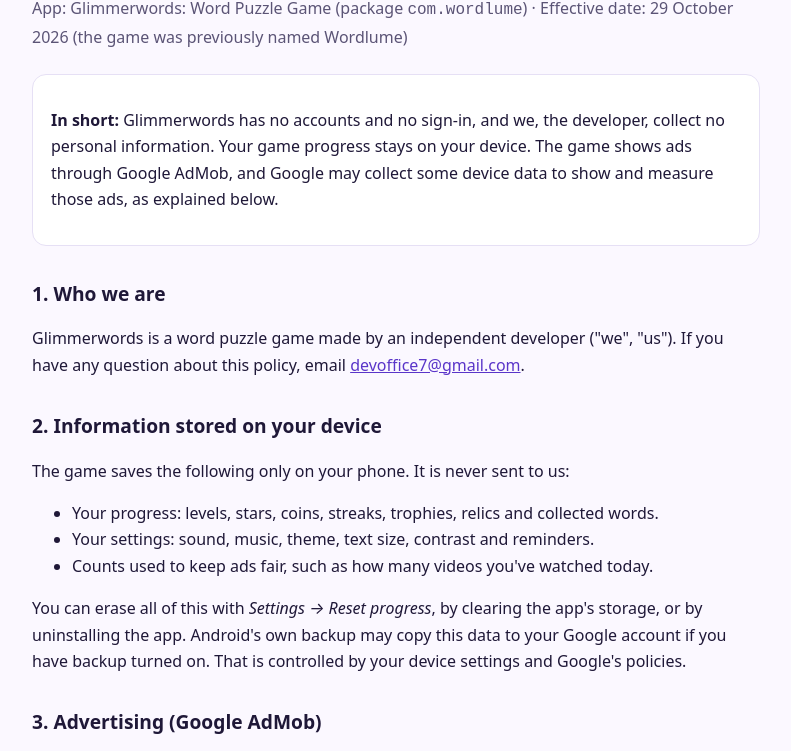
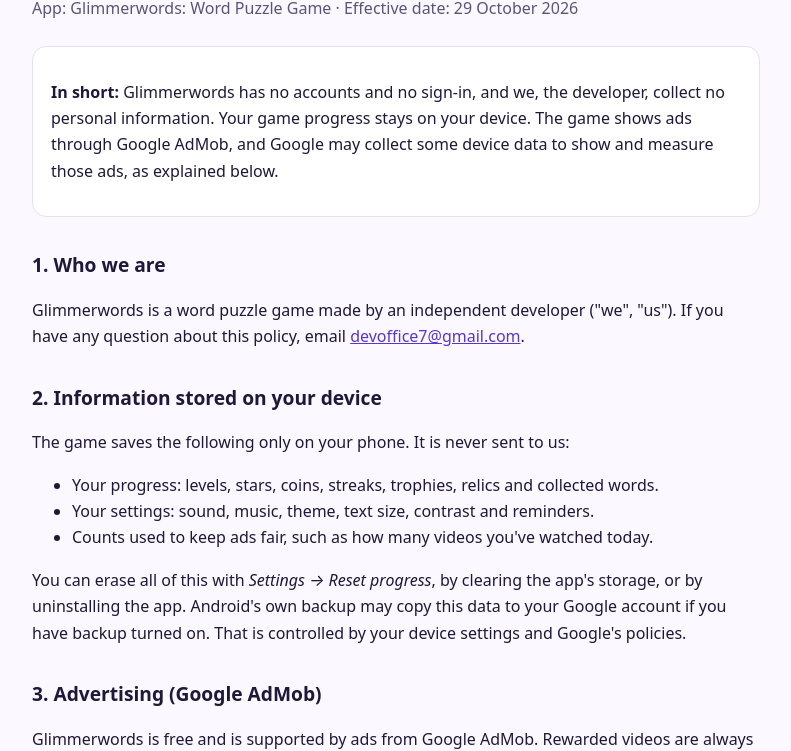
Before and after one commit to Mathi-codebyte/wordlume-privacy, a plain HTML site: page index.html in a window 1280 px wide. Shown: the part 91-842 px from the top of the page, without its empty margins (244-1035 px from the left). Drawn offline with Linux system fonts and the light colour scheme.

Commit message:
Remove the old name from the privacy policy

```diff
--- a/index.html
+++ b/index.html
@@ -27,7 +27,7 @@
 <body>
 <main>
   <h1>Glimmerwords Privacy Policy</h1>
-  <p class="meta">App: Glimmerwords: Word Puzzle Game (package <code>com.wordlume</code>) · Effective date: 29 October 2026 (the game was previously named Wordlume)</p>
+  <p class="meta">App: Glimmerwords: Word Puzzle Game · Effective date: 29 October 2026</p>
 
   <div class="card">
     <p><strong>In short:</strong> Glimmerwords has no accounts and no sign-in, and we, the developer, collect no
```
